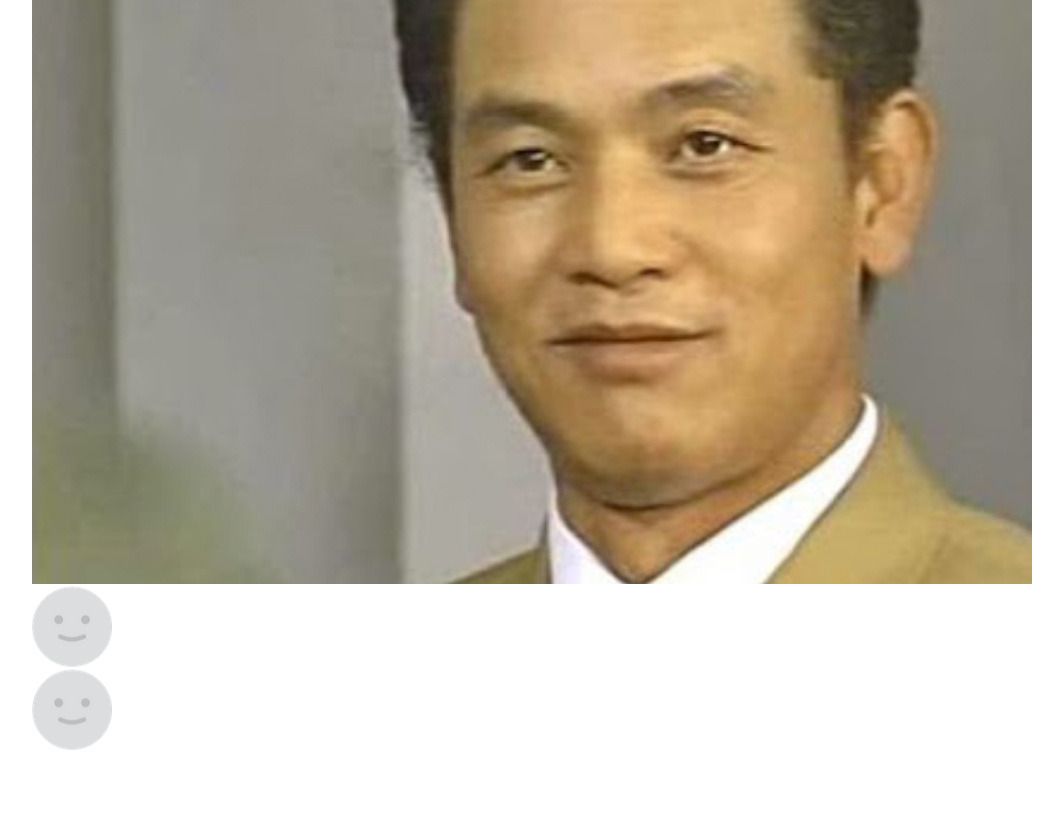
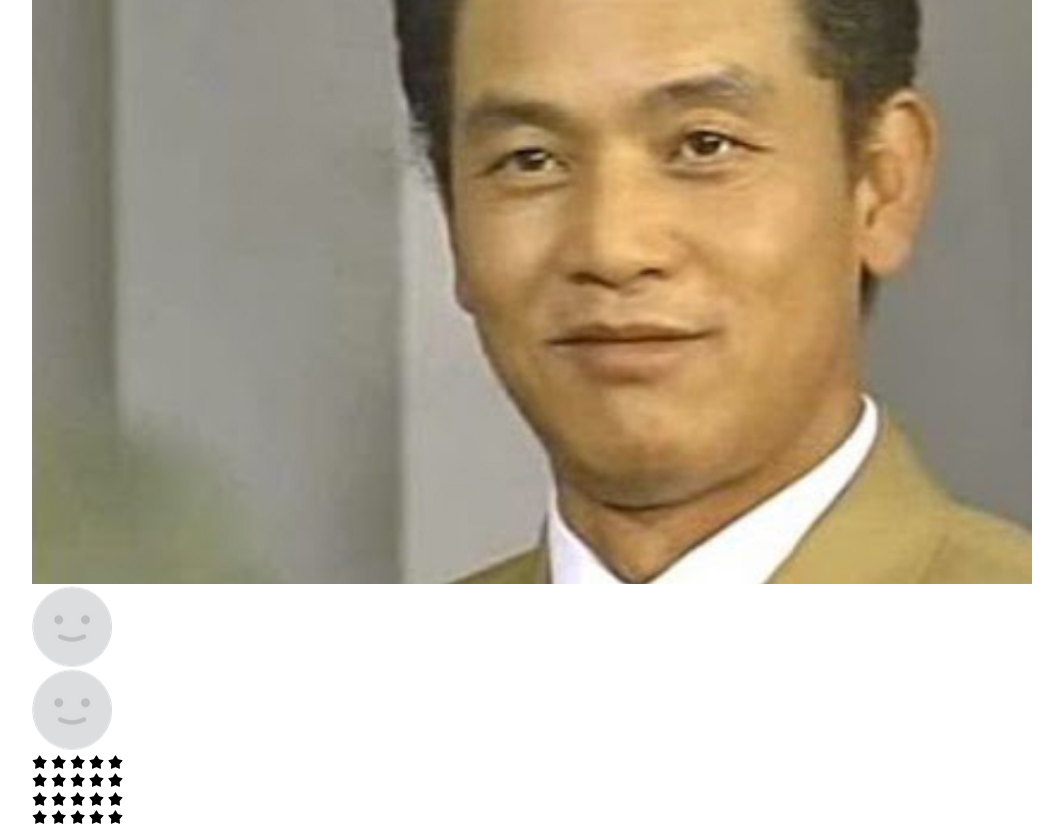
Before and after one commit to ohrenejs/tomorrow-house, a website: page index.html in a window 1280 px wide. Shown: the part 870-1699 px from the top of the page, without its empty margins (38-1101 px from the left). Before the commit the page ends 1623 px from the top, so only its background shows below. Drawn offline with Linux system fonts and the light colour scheme; files whose address does not match are found by name.

Commit message:
star-rating module 생성

```diff
--- a/index.html
+++ b/index.html
@@ -45,6 +45,37 @@
           <img src="./assets/images/img-user-default.png" alt="" />
         </div>
       </div>
+
+      <div>
+        <div class="star-rating-13">
+          <i class="i-star is-active"></i>
+          <i class="i-star is-active"></i>
+          <i class="i-star is-active"></i>
+          <i class="i-star is-active"></i>
+          <i class="i-star is-active"></i>
+        </div>
+        <div class="star-rating-16">
+          <i class="i-star is-active"></i>
+          <i class="i-star is-active"></i>
+          <i class="i-star is-active"></i>
+          <i class="i-star is-active"></i>
+          <i class="i-star is-active"></i>
+        </div>
+        <div class="star-rating-20">
+          <i class="i-star is-active"></i>
+          <i class="i-star is-active"></i>
+          <i class="i-star is-active"></i>
+          <i class="i-star is-active"></i>
+          <i class="i-star is-active"></i>
+        </div>
+        <div class="star-rating-24">
+          <i class="i-star is-active"></i>
+          <i class="i-star is-active"></i>
+          <i class="i-star is-active"></i>
+          <i class="i-star is-active"></i>
+          <i class="i-star is-active"></i>
+        </div>
+      </div>
     </div>
   </body>
 </html>
--- a/styles/main.scss
+++ b/styles/main.scss
@@ -13,5 +13,6 @@
 
 @import './modules/tags';
 @import './modules/avatars';
+@import './modules/star-ratings';
 
 @import './layouts/girds';
--- /dev/null
+++ b/styles/modules/_star-ratings.scss
@@ -0,0 +1,28 @@
+%star-rating-base {
+  @include inline-flexbox(start);
+
+  .i-star {
+    color: $border;
+
+    &.is-active {
+      color: $blue;
+    }
+  }
+}
+
+.star-rating-13 {
+  @extend %star-rating-base;
+  font-size: 13px;
+}
+.star-rating-16 {
+  @extend %star-rating-base;
+  font-size: 16px;
+}
+.star-rating-20 {
+  @extend %star-rating-base;
+  font-size: 20px;
+}
+.star-rating-24 {
+  @extend %star-rating-base;
+  font-size: 24px;
+}
```
